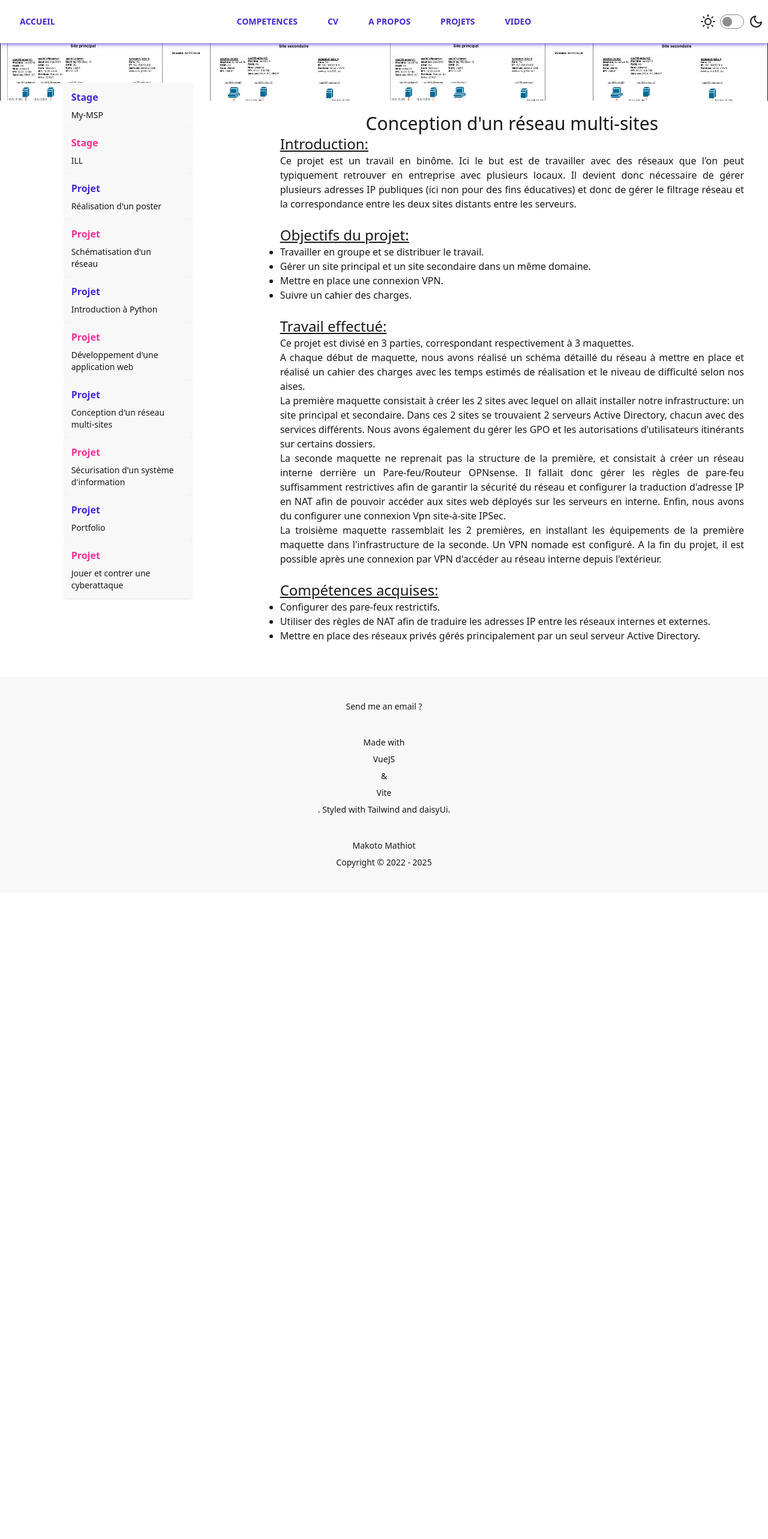
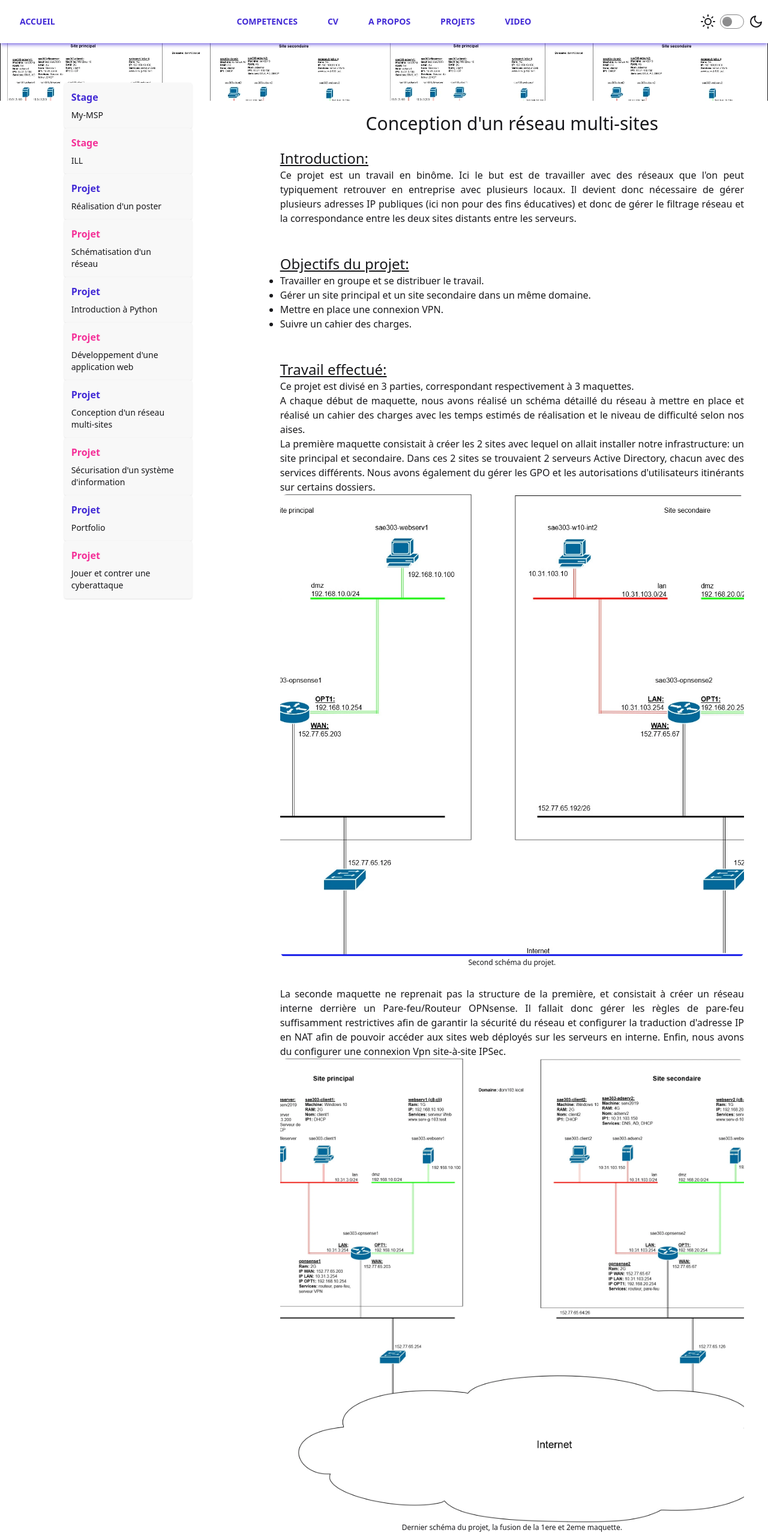
Before and after one commit to torineos/portfolio, a Vue app: page /project/project-multisite in a window 1280 px wide. Shown: the top 2566 px of the page at 60% size. Before the commit the page ends 1488 px from the top, so only its background shows below. Built offline with nearby package versions, Linux system fonts and the light colour scheme.

Commit message:
feat: multisite page done

```diff
--- a/src/views/projects/MultisiteProject.vue
+++ b/src/views/projects/MultisiteProject.vue
@@ -5,9 +5,9 @@
 
   <div class="grid grid-cols-3">
     <ProjectsNavbar />
-    <div class="mx-10 mb-8 mt-5 col-span-2">
+    <div class="mx-10 mb-8 mt-5 flex flex-col col-span-2">
       <p class="text-3xl text-center">Conception d'un réseau multi-sites</p>
-      <p class="text-2xl underline">Introduction:</p>
+      <p class="text-2xl underline pt-6">Introduction:</p>
       <p class="text-justify">
         Ce projet est un travail en binôme. Ici le but est de travailler avec
         des réseaux que l'on peut typiquement retrouver en entreprise avec
@@ -17,7 +17,7 @@
         les serveurs.
       </p>
       <br />
-      <p class="text-2xl underline">Objectifs du projet:</p>
+      <p class="text-2xl underline pt-6">Objectifs du projet:</p>
       <ul class="list-disc">
         <li>Travailler en groupe et se distribuer le travail.</li>
         <li>
@@ -27,7 +27,7 @@
         <li>Suivre un cahier des charges.</li>
       </ul>
       <br />
-      <p class="text-2xl underline">Travail effectué:</p>
+      <p class="text-2xl underline pt-6">Travail effectué:</p>
       <p class="text-justify">
         Ce projet est divisé en 3 parties, correspondant respectivement à 3
         maquettes.<br />
@@ -42,6 +42,14 @@
         des services différents. Nous avons également du gérer les GPO et les
         autorisations d'utilisateurs itinérants sur certains dossiers.
         <br />
+        <div class="columns-1xs items-center gap-8">
+        <img
+          class="object-contain md:object-cover text-center aspect-square rounded-xl"
+          src="/multisite_sh2.webp"
+        />
+      </div>
+      <p class="text-xs text-center mb-8">Second schéma du projet.</p>
+
         La seconde maquette ne reprenait pas la structure de la première, et
         consistait à créer un réseau interne derrière un Pare-feu/Routeur
         OPNsense. Il fallait donc gérer les règles de pare-feu suffisamment
@@ -50,13 +58,21 @@
         déployés sur les serveurs en interne. Enfin, nous avons du configurer
         une connexion Vpn site-à-site IPSec.
         <br />
+        <div class="columns-1xs items-center gap-8">
+        <img
+          class="object-contain md:object-cover text-center aspect-square rounded-xl"
+          src="/multisite_sh3.webp"
+        />
+      </div>
+      <p class="text-xs text-center mb-8">Dernier schéma du projet, la fusion
+						de la 1ere et 2eme maquette.</p>
         La troisième maquette rassemblait les 2 premières, en installant les
         équipements de la première maquette dans l'infrastructure de la seconde.
         Un VPN nomade est configuré. A la fin du projet, il est possible après
         une connexion par VPN d'accéder au réseau interne depuis l'extérieur.
       </p>
       <br />
-      <p class="text-2xl underline">Compétences acquises:</p>
+      <p class="text-2xl underline pt-6">Compétences acquises:</p>
       <ul class="list-disc">
         <li>Configurer des pare-feux restrictifs.</li>
         <li>
```
Also changed, not shown: public/multisite_sh2.webp (added), public/multisite_sh3.webp (added).
